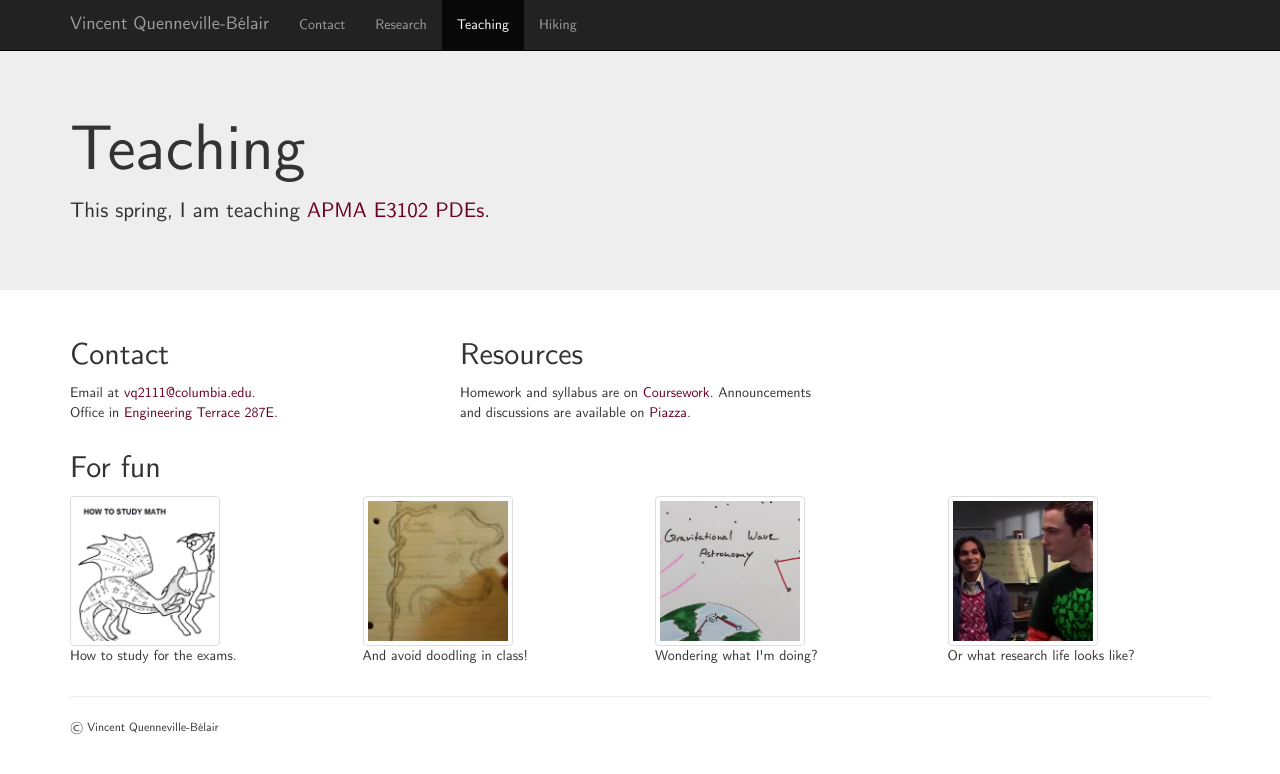
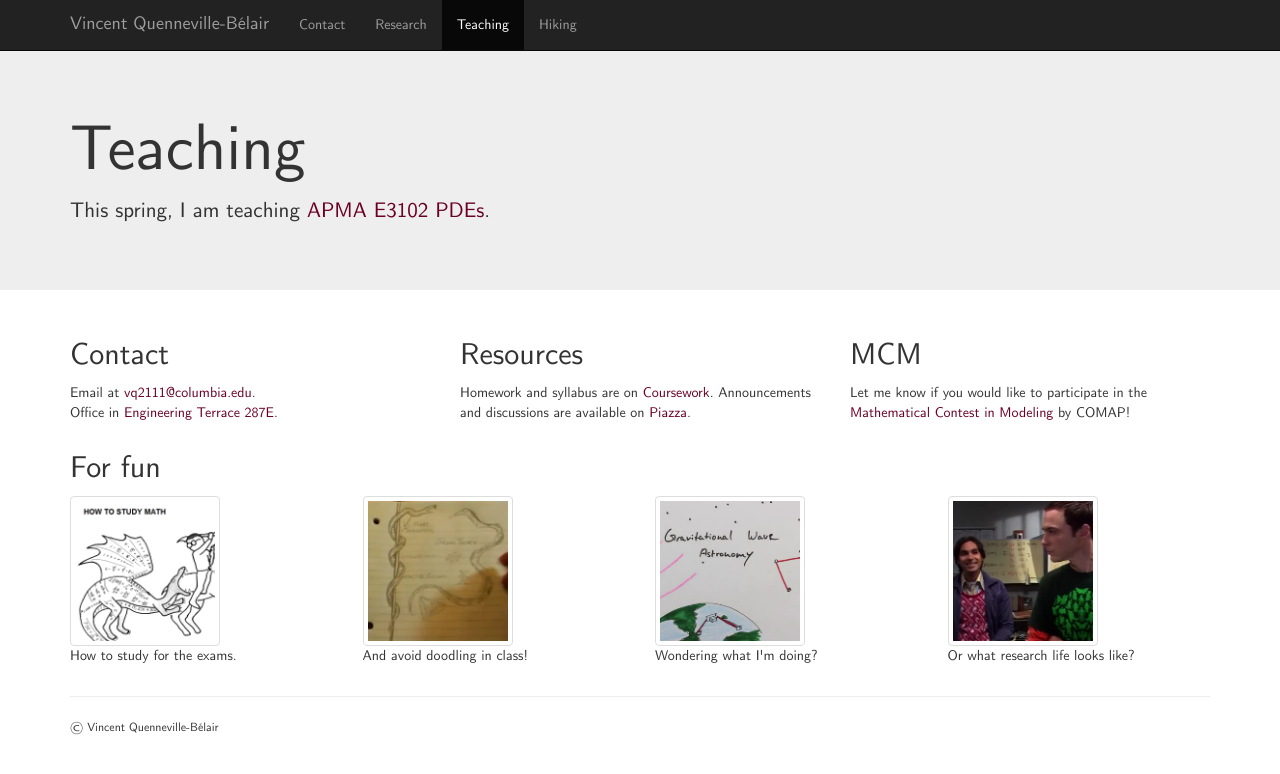
Before and after one commit to vincentqb/vincentqb.github.io.archive, a Jekyll site: the page built from teaching.html, in a window 1280 px wide. Shown: the top 774 px of the page. Built offline with Jekyll 4.4.1, drawn with Linux system fonts in a browser that asks for light colours; nearby versions of some CDN libraries.

Commit message:
add MCM.

```diff
--- a/teaching.html
+++ b/teaching.html
@@ -44,7 +44,7 @@ This spring, I am teaching <a href="http://apam.columbia.edu/apam-courses">APMA
 <div class="container">
 <div class="row">
 
-<div class="col-md-4 col-sm-6">
+<div class="col-md-4 col-sm-12">
 <h2>Contact</h2>
 <p>Email at <a href="mailto:vq2111@columbia.edu">vq2111@columbia.edu</a>.
 <br>Office in
@@ -53,11 +53,18 @@ This spring, I am teaching <a href="http://apam.columbia.edu/apam-courses">APMA
 </p>
 </div>
 
-<div class="col-md-4 col-sm-6">
+<div class="col-md-4 col-sm-12">
 <p>
 <h2>Resources</h2>
 Homework and syllabus are on <a href="https://courseworks2.columbia.edu/courses/3409">Coursework</a>.
 Announcements and discussions are available on <a href="https://piazza.com/columbia/spring2016/apmae3102/home">Piazza</a>.
+</p>
+</div>
+
+<div class="col-md-4 col-sm-12">
+<p>
+<h2>MCM</h2>
+Let me know if you would like to participate in the <a href="http://www.comap.com/undergraduate/contests/index.html">Mathematical Contest in Modeling</a> by COMAP!
 </p>
 </div>
 
```
